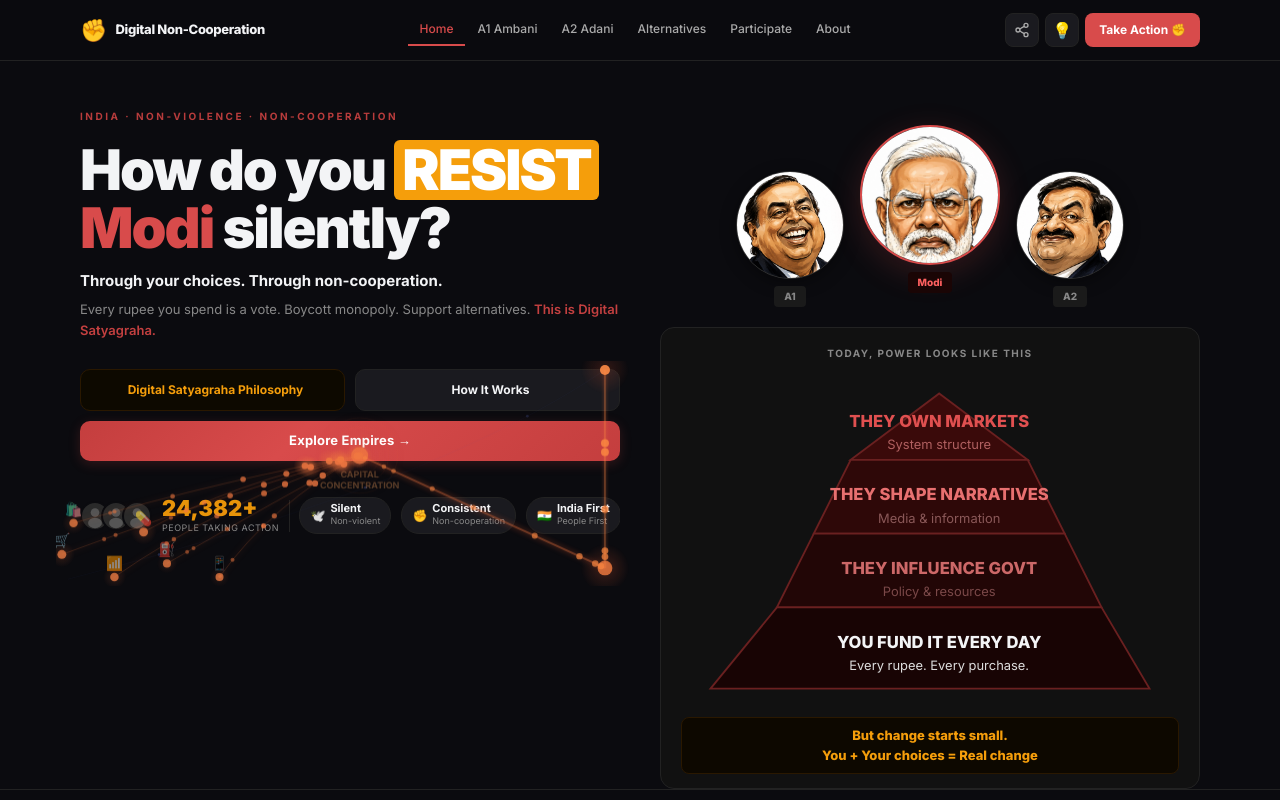
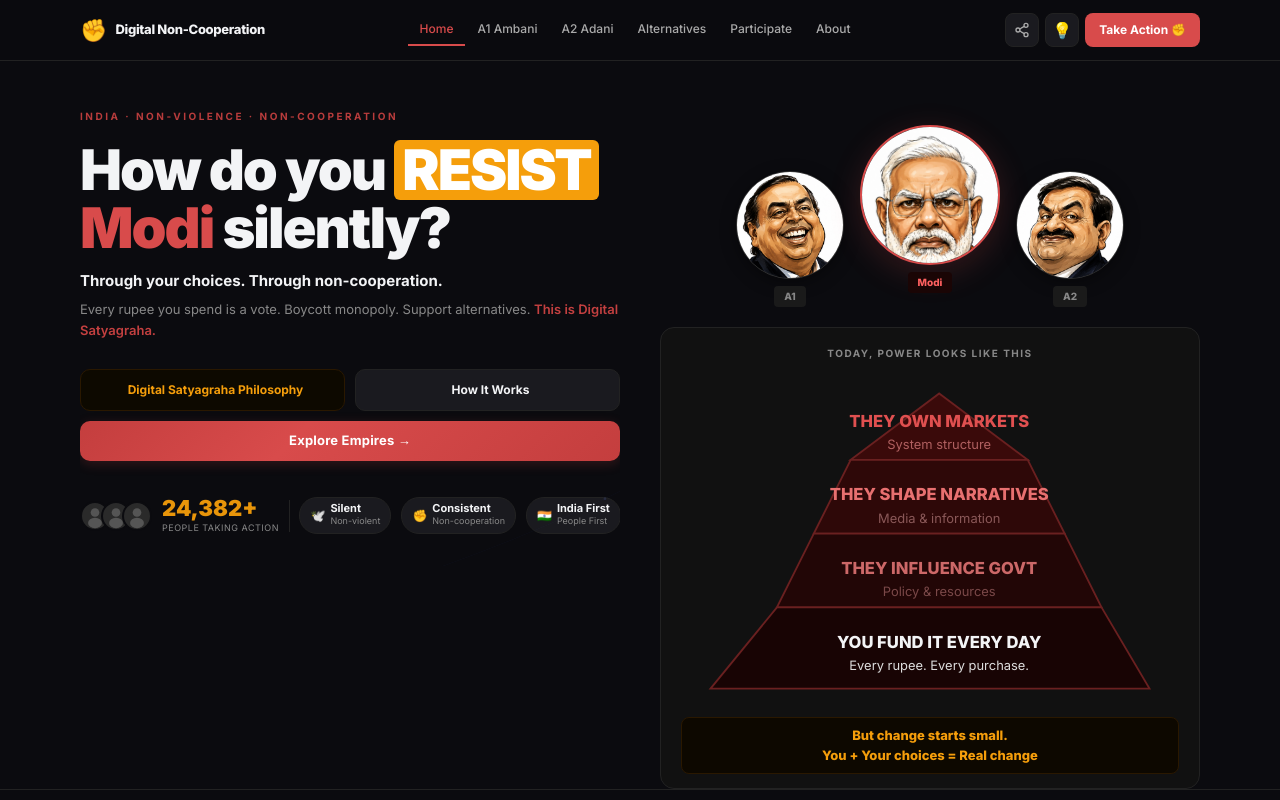
Before and after one commit to Xcel-Host/digital-non-cooperation, a React (Vite) app: page / in a window 1280 px wide. Shown: the top 800 px of the page. Built offline with nearby package versions, Linux system fonts and the light colour scheme.

Commit message:
herose_fixed

```diff
--- a/src/components/HeroSection.jsx
+++ b/src/components/HeroSection.jsx
@@ -108,7 +108,7 @@
     ]
 
     // Collector — mid area
-    const collector = { x: 0.52, y: 0.42, label: 'Capital Concentration' }
+    const collector = { x: 0.42, y: 0.72, label: 'Capital Concentration' }
 
     // Pyramid base & apex — right side
     const pbX = () => canvas.width * 0.94
@@ -130,8 +130,8 @@
       }))
     ).flat()
 
-    const apexParts = Array.from({ length: 14 }, (_, i) => ({
-      progress: i/14,
+    const apexParts = Array.from({ length: 7 }, (_, i) => ({
+      progress: i / 7,
       speed: 0.0028 + Math.random() * 0.001,
     }))
 
@@ -175,10 +175,10 @@
         const midX = px(o.x + (collector.x - o.x) * 0.5) + (i%2===0 ? 18 : -18)
         const midY = py(o.y + (collector.y - o.y) * 0.5) - 12
         const isHovered = hoveredOrigin === i
-        const lineAlpha = isHovered ? 0.55 : 0.18 + hi * 0.08
+        const lineAlpha = isHovered ? 0.42 : 0.11 + hi * 0.05
 
         // Blurred glow behind
-        ctx.save(); ctx.filter = 'blur(3px)'
+        ctx.save(); ctx.filter = 'blur(2px)'
         ctx.beginPath(); ctx.moveTo(ox, oy); ctx.quadraticCurveTo(midX, midY, colX, colY)
         ctx.strokeStyle = `rgba(210,90,50,${lineAlpha * 0.5})`
         ctx.lineWidth = 3; ctx.stroke(); ctx.restore()
@@ -197,12 +197,6 @@
       ctx.beginPath(); ctx.moveTo(colX, colY); ctx.quadraticCurveTo(cbMidX, cbMidY, _pbX, _pbY)
       ctx.strokeStyle = `rgba(245,120,65,${mainAlpha})`; ctx.lineWidth = 2; ctx.stroke()
 
-      // === PATH: base → apex (travels up through pyramid) ===
-      ctx.save(); ctx.filter = 'blur(1.5px)'
-      ctx.beginPath(); ctx.moveTo(_pbX, _pbY); ctx.quadraticCurveTo(px(0.94), py(0.48), _paX, _paY)
-      ctx.strokeStyle = `rgba(235,110,60,${mainAlpha * 0.7})`; ctx.lineWidth = 3; ctx.stroke(); ctx.restore()
-      ctx.beginPath(); ctx.moveTo(_pbX, _pbY); ctx.quadraticCurveTo(px(0.94), py(0.48), _paX, _paY)
-      ctx.strokeStyle = `rgba(255,140,70,${mainAlpha + 0.1})`; ctx.lineWidth = 1.2; ctx.stroke()
 
       // === RETURN PATH (faint blue) ===
       ctx.beginPath(); ctx.moveTo(_paX, _paY)
@@ -298,7 +292,7 @@
       ctx.fillStyle = `rgba(255,140,70,0.9)`; ctx.fill()
 
       // === STREAM PARTICLES ===
-      const speedBoost = 1 + hi * 0.6
+      const speedBoost = 1 + hi * 0.25
       streamParts.forEach(p => {
         p.progress += p.speed * speedBoost
         if (p.progress > 1) p.progress = 0
@@ -418,7 +412,13 @@
           <div style={{ display: 'grid', gridTemplateColumns: empiresOpen ? '1fr' : '1fr 1fr', gap: 40, alignItems: 'start' }} className="hero-grid">
 
             {/* LEFT */}
-            <div style={{ position: 'relative' }}>
+            <div
+              style={{
+                position: 'relative',
+                overflow: 'hidden',
+                zIndex: 1,
+              }}
+            >
               <p style={{ fontSize: 10, fontWeight: 700, letterSpacing: '2.5px', color: '#b83c3c', textTransform: 'uppercase', marginBottom: 16 }}>India · Non-violence · Non-cooperation</p>
 
               <h1 style={{ fontSize: 'clamp(32px,5vw,56px)', fontWeight: 900, lineHeight: 1.0, letterSpacing: '-2px', marginBottom: 14, color: textColor }}>
@@ -484,19 +484,28 @@
                 ))}
               </div>
 
-              {/* FLOW ANIMATION — bleeds into hero atmosphere */}
+              {/* FLOW ANIMATION — cinematic background atmosphere */}
               {!empiresOpen && (
-                <div style={{
-                  position: 'absolute',
-                  left: '-24px',
-                  right: '-20px',
-                  bottom: '-20px',
-                  top: '55%',
-                  pointerEvents: 'none',
-                  zIndex: 0,
-                  overflow: 'visible',
-                }}>
-                  <div style={{ position: 'relative', width: '100%', height: '100%' }}>
+                <div
+                  style={{
+                    position: 'absolute',
+                    left: '-40px',
+                    right: '-120px',
+                    bottom: '-120px',
+                    top: '72%',
+                    pointerEvents: 'none',
+                    zIndex: 0,
+                    overflow: 'visible',
+                    opacity: 0.82,
+                  }}
+                >
+                  <div
+                    style={{
+                      position: 'relative',
+                      width: '100%',
+                      height: '100%',
+                    }}
+                  >
                     <FlowAnimation isDark={isDark} />
                   </div>
                 </div>
```
